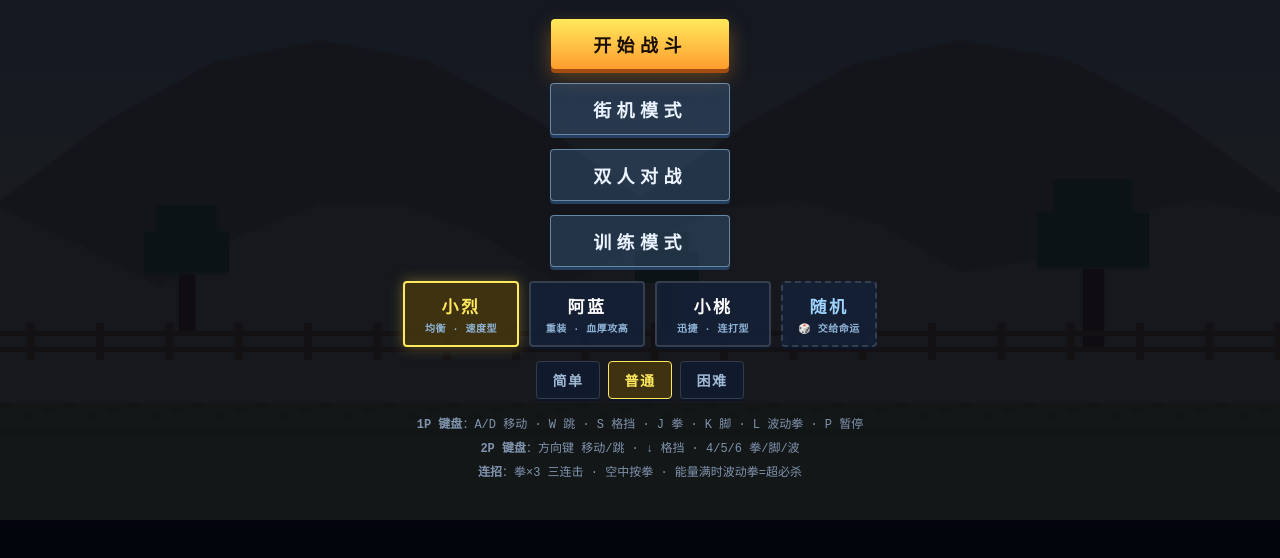
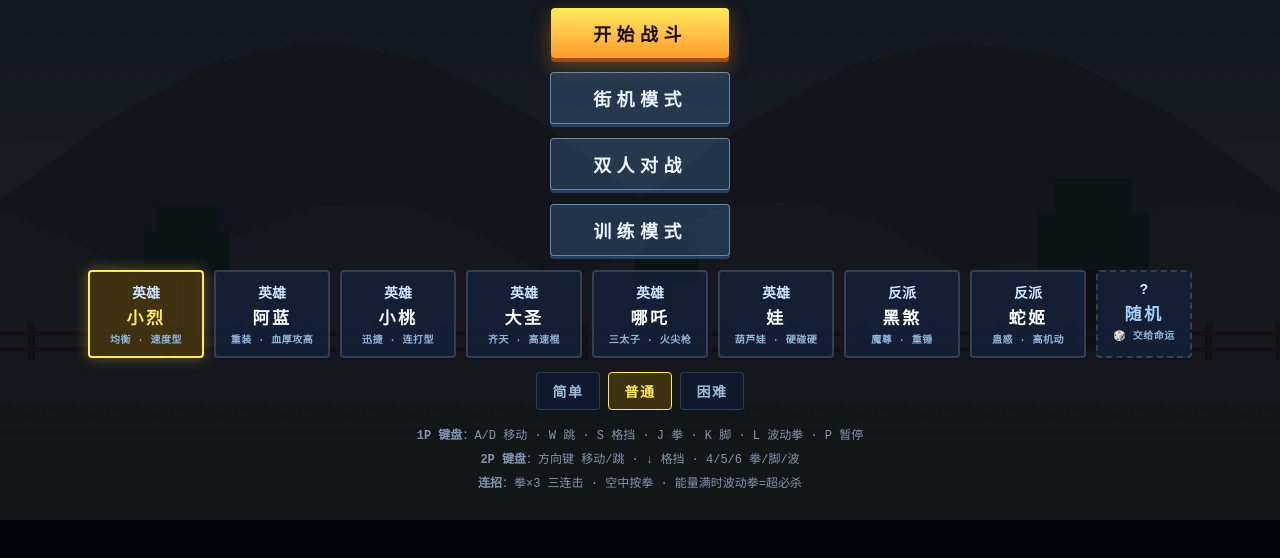
Before and after one commit to FNY666/fny666.github.io, a plain HTML site: page index.html in a window 1280 px wide. Shown: the part 240-798 px from the top of the page. Drawn offline with Linux system fonts and the light colour scheme.

Commit message:
Update Pixel Brawl: index.html

```diff
--- a/index.html
+++ b/index.html
@@ -27,18 +27,47 @@
     <button id="btn-training" class="btn-alt">训练模式</button>
     <div class="char-select">
       <button id="char-fighter" class="char-card selected">
+        <span class="cc-side side-h">英雄</span>
         <span class="cc-name">小烈</span>
         <span class="cc-desc">均衡 · 速度型</span>
       </button>
       <button id="char-blob" class="char-card">
+        <span class="cc-side side-h">英雄</span>
         <span class="cc-name">阿蓝</span>
         <span class="cc-desc">重装 · 血厚攻高</span>
       </button>
       <button id="char-miko" class="char-card">
+        <span class="cc-side side-h">英雄</span>
         <span class="cc-name">小桃</span>
         <span class="cc-desc">迅捷 · 连打型</span>
       </button>
+      <button id="char-monkey" class="char-card">
+        <span class="cc-side side-h">英雄</span>
+        <span class="cc-name">大圣</span>
+        <span class="cc-desc">齐天 · 高速棍</span>
+      </button>
+      <button id="char-nezha" class="char-card">
+        <span class="cc-side side-h">英雄</span>
+        <span class="cc-name">哪吒</span>
+        <span class="cc-desc">三太子 · 火尖枪</span>
+      </button>
+      <button id="char-gourd" class="char-card">
+        <span class="cc-side side-h">英雄</span>
+        <span class="cc-name">娃</span>
+        <span class="cc-desc">葫芦娃 · 硬碰硬</span>
+      </button>
+      <button id="char-demon" class="char-card">
+        <span class="cc-side side-v">反派</span>
+        <span class="cc-name">黑煞</span>
+        <span class="cc-desc">魔尊 · 重锤</span>
+      </button>
+      <button id="char-viper" class="char-card">
+        <span class="cc-side side-v">反派</span>
+        <span class="cc-name">蛇姬</span>
+        <span class="cc-desc">蛊惑 · 高机动</span>
+      </button>
       <button id="char-random" class="char-card char-random">
+        <span class="cc-side side-r">?</span>
         <span class="cc-name">随机</span>
         <span class="cc-desc">🎲 交给命运</span>
       </button>
```
